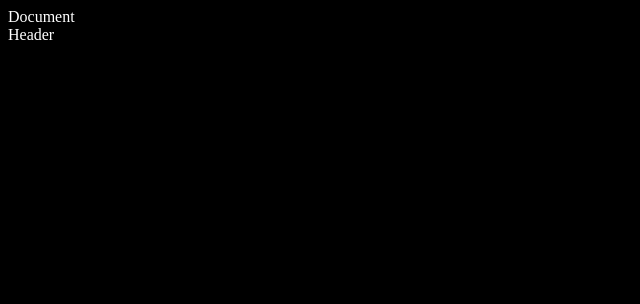
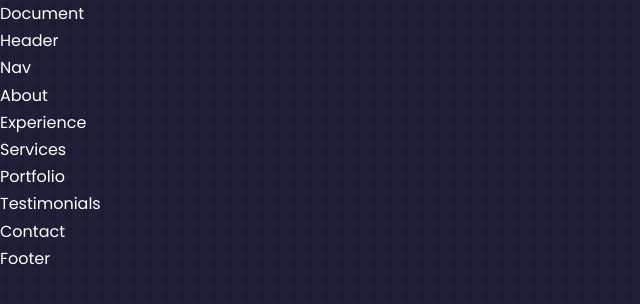
Before and after one commit to meywo/react-portfolio-website-1, a React (Create React App) app: page / in a window 1280 px wide. Shown: the top 304 px of the page, without its empty margins (0-640 px from the left). Built offline with nearby package versions, Linux system fonts and the light colour scheme.

Commit message:
2nd commit - Oct

```diff
--- a/src/App.jsx
+++ b/src/App.jsx
@@ -1,10 +1,26 @@
 import React from 'react'
 import Header from './components/header/Header'
+import Nav from './components/nav/Nav'
+import About from './components/about/About'
+import Experience from './components/experience/Experience'
+import Services from './components/services/Services'
+import Portfolio from './components/portfolio/Portfolio'
+import Testimonials from './components/testimonials/Testimonials'
+import Contact from './components/contact/Contact'
+import Footer from './components/footer/Footer'
 
  const App = () => {
     return (
         <>
-        <Header />
+             <Header />
+             <Nav />
+             <About/>
+             <Experience/>
+             <Services />
+             <Portfolio/>
+             <Testimonials/>
+             <Contact/>
+             <Footer/>
         </>
     )
  }
--- a/src/components/about/About.jsx
+++ b/src/components/about/About.jsx
@@ -1,7 +1,7 @@
 import React from 'react'
 import './about.css'
 
-const about = () => {
+const About = () => {
   return (
     <div>About</div>
   )
--- a/src/components/contact/Contact.jsx
+++ b/src/components/contact/Contact.jsx
@@ -1,7 +1,7 @@
 import React from 'react'
 import './contact.css'
 
-const contact = () => {
+const Contact = () => {
   return (
     <div>Contact</div>
   )
--- a/src/components/experience/Experience.jsx
+++ b/src/components/experience/Experience.jsx
@@ -1,7 +1,7 @@
 import React from 'react'
 import './experience.css'
 
-const experience = () => {
+const Experience = () => {
   return (
     <div>Experience</div>
   )
--- a/src/index.css
+++ b/src/index.css
@@ -1,4 +1,40 @@
+@import url('https://fonts.googleapis.com/css2?family=Poppins:wght@300;400;500;600&display=swap');
+
+* {
+   margin: 0;
+   padding: 0;
+   border: 0;
+   outline: 0;
+   box-sizing: border-box;
+   list-style: none;
+   text-decoration: none;
+}
+
+:root {
+    --color-bg: #1f1f38;
+    --color-bg-variant: #2c2c6c;
+    --color-primary:#4db5ff;
+    --color-primary-variant: rgba(77,181,255,0.4);
+    --color-white: #fff;
+    --color-light: rgba(255,255,255,0.6);
+
+    --container-width-lg: 75%;
+    --container-width-md: 86%;
+    --container-width-sm: 90%;
+}
+
+html {
+    scroll-behavior: smooth;
+}
+
+::-webkit-scrollbar {
+    display: none
+}
+
 body {
-    background: black;
-    color: white;
+    font-family: 'Poppins', sans-serif;
+    background: var(--color-bg);
+    color: var(--color-white);
+    line-height: 1.7;
+    background-image:url(/src/assets/bg-texture.png);
 }
```
